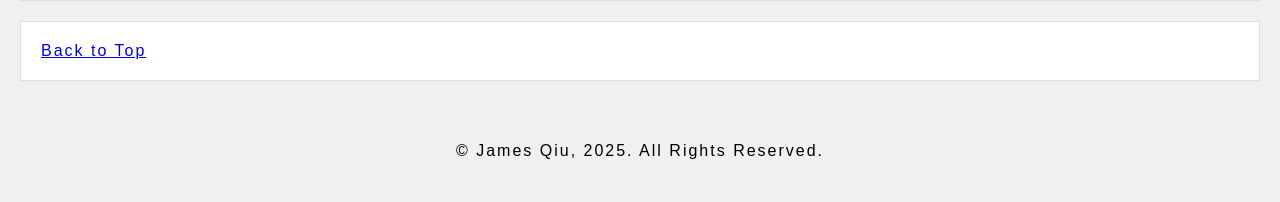
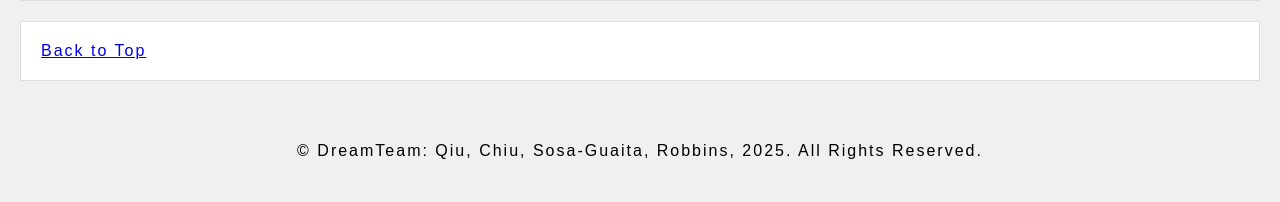
Before and after one commit to jqiu7610/20251205_world_happiness_app, a Flask app: page / in a window 1280 px wide. Shown: the part 3190-3392 px from the top of the page. Run offline with Flask 3, Linux system fonts and the light colour scheme; some libraries are stand-ins or nearby versions.

Commit message:
update rights

```diff
--- a/local_app/templates/index.html
+++ b/local_app/templates/index.html
@@ -164,7 +164,7 @@
 		</section>
 
 		<footer class="footer">
-            <p>&copy; <span id="currentYear"></span> James Qiu, 2025. All Rights Reserved.</p>
+            <p>&copy; <span id="currentYear"></span> DreamTeam: Qiu, Chiu, Sosa-Guaita, Robbins, 2025. All Rights Reserved.</p>
         </footer>
 
 	</div>
```
